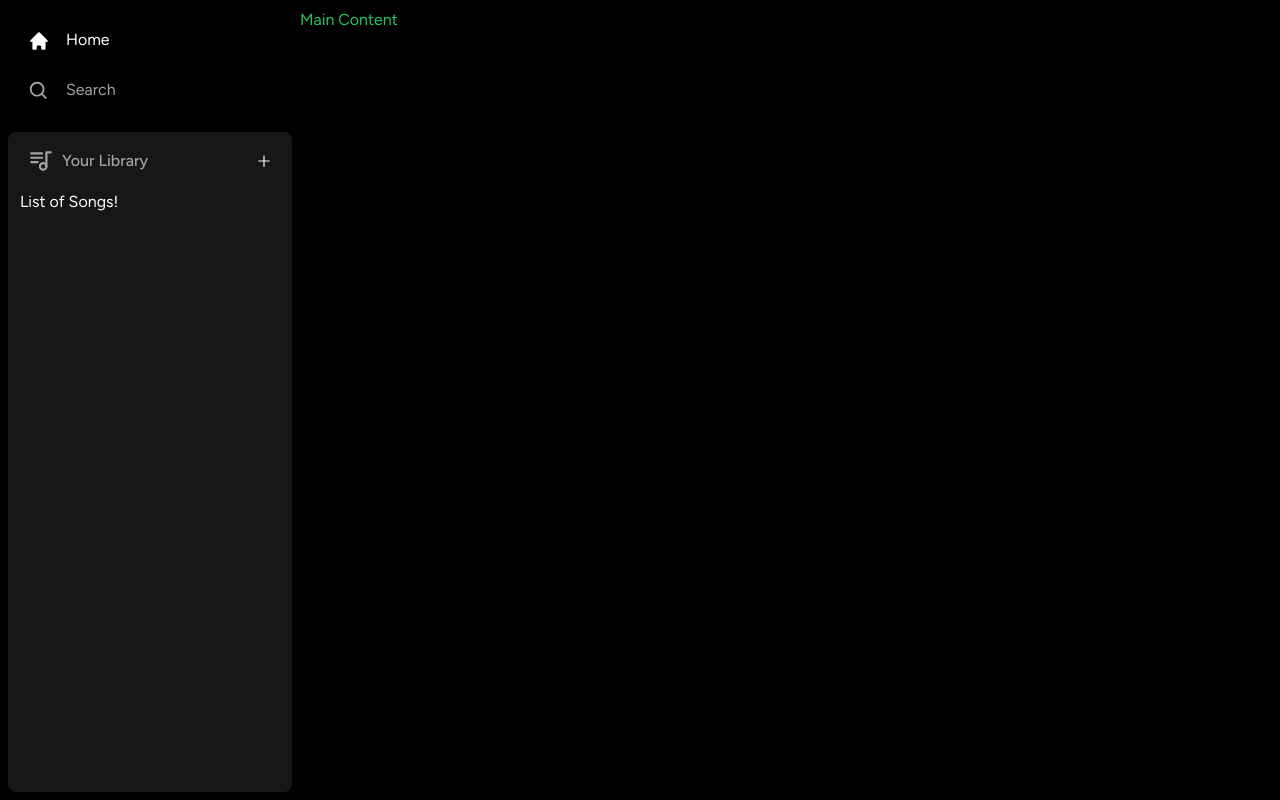
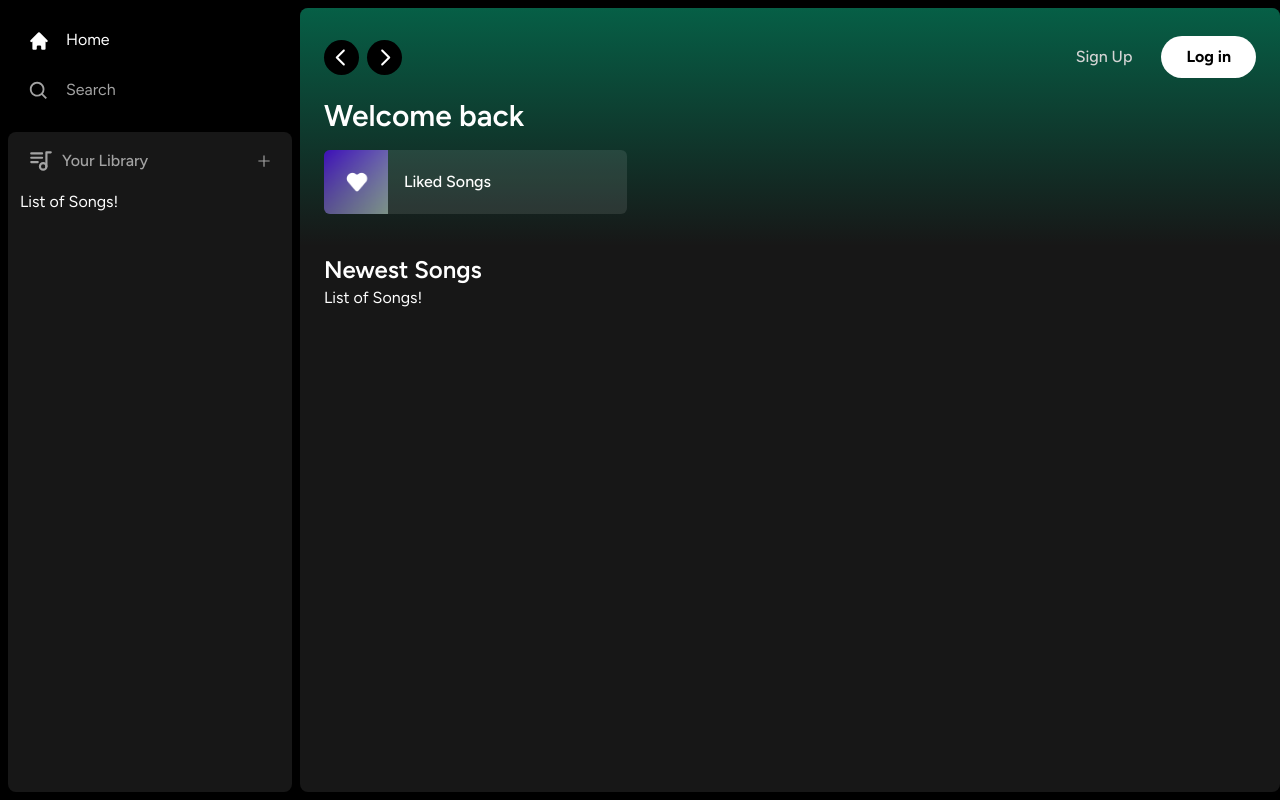
Before and after one commit to kartik-narang007/spotify-clone, a Next.js app: page / in a window 1280 px wide. Built offline with nearby package versions, Linux system fonts and the light colour scheme.

Commit message:
Preapred Basic Layout of the App

```diff
--- a/app/(site)/page.tsx
+++ b/app/(site)/page.tsx
@@ -1,7 +1,47 @@
+"use client";
+import Header from "@/components/Header";
+import ListItem from "@/components/ListItem";
+import { useRouter } from "next/navigation";
+
 
 
 export default function Home() {
+  const router = useRouter();
   return (
-      <div className="text-green-500">Main Content</div>
+      <div className="
+      bg-neutral-900
+      rounded-lg
+      h-full
+      w-full
+      overflow-hidden
+      overflow-y-auto
+      ">
+        <Header>
+          <div className="mb-2">
+            <h1 className="text-white text-3xl font-semibold">
+              Welcome back
+            </h1>
+            <div className="
+            grid
+            grid-cols-1
+            sm:grid-cols-3
+            xl:grid-cols-3
+            2xl:grid-cols-4
+            gap-3
+            mt-4
+            ">
+              <ListItem image="/images/liked.png" name="Liked Songs" href="liked"/>
+            </div>
+          </div>
+          </Header>
+          <div className="mt-2 mb-7 px-6">
+            <div className="flex justify-between items-center">
+              <h1 className="text-white text-2xl font-semibold">Newest Songs</h1>
+            </div>
+            <div>
+              List of Songs!
+            </div>
+          </div>
+      </div>
   );
 }
--- /dev/null
+++ b/components/Button.tsx
@@ -0,0 +1,43 @@
+import { forwardRef } from "react";
+import { twMerge } from "tailwind-merge";
+
+interface ButtonProps extends React.ButtonHTMLAttributes<HTMLButtonElement> {
+  children: React.ReactNode;
+}
+
+const Button = forwardRef<HTMLButtonElement, ButtonProps>(
+  ({ className, children, disabled, type = "button", ...props }, ref) => {
+    return (
+      <button
+        type={type}
+        className={twMerge(
+          `
+        w-full
+        rounded-full
+        bg-green-500
+        border
+        border-transparent
+        px-3
+        py-3
+        disabled:cursor-not-allowed
+        disabled:opacity-50
+        text-black
+        font-bold
+        hover:opacity-75
+        transition
+        `,
+          className
+        )}
+        disabled={disabled}
+        ref={ref}
+        {...props}
+      >
+        {children}
+      </button>
+    );
+  }
+);
+
+Button.displayName = "Button";
+
+export default Button;
--- /dev/null
+++ b/components/Header.tsx
@@ -0,0 +1,132 @@
+import { useRouter } from "next/navigation";
+import { BiSearch } from "react-icons/bi";
+import { HiHome } from "react-icons/hi";
+import { RxCaretLeft, RxCaretRight } from "react-icons/rx";
+import { twMerge } from "tailwind-merge";
+import Button from "./Button";
+
+interface HeaderProps {
+  children: React.ReactNode;
+  className?: string;
+}
+
+const Header: React.FC<HeaderProps> = ({ children, className }) => {
+  const router = useRouter()
+
+  const handleLogout = () => {
+    // Handle Logout in the Future
+  };
+
+  return (
+    <div
+      className={twMerge(
+        `
+    h-fit
+    bg-gradient-to-b
+    from-emerald-800
+    p-6
+  `,
+        className
+      )}
+    >
+      <div
+        className="
+    w-full
+    mb-4
+    flex
+    items-center
+    justify-between
+    "
+      >
+        <div className="hidden md:flex gap-x-2 items-center">
+          <button
+            onClick={() => router.back()}
+            className="
+        rounded-full
+        bg-black
+        flex
+        items-center
+        justify-center
+        hover:opacity-75
+        transition"
+          >
+            <RxCaretLeft className="text-white" size={35} />
+          </button>
+          <button
+            onClick={() => router.forward()}
+            className="rounded-full
+        bg-black
+        flex
+        items-center
+        justify-center
+        hover:opacity-75
+        transition"
+          >
+            <RxCaretRight className="text-white" size={35} />
+          </button>
+        </div>
+        <div className="
+        flex
+        md:hidden
+        gap-x-2
+        items-center
+        ">
+          <button className="
+          rounded-full
+          p-2
+          bg-white
+          flex
+          items-center
+          justfify-center
+          hover: opacity-75
+          transition
+          ">
+            <HiHome className="text-black" size={20}/>
+          </button>
+          <button className="
+          rounded-full
+          p-2
+          bg-white
+          flex
+          items-center
+          justfify-center
+          hover: opacity-75
+          transition
+          ">
+            <BiSearch className="text-black" size={20}/>
+          </button>
+
+        </div>
+        <div className="
+        flex
+        justfiy-between
+        items-center
+        gap-x-4
+
+        ">
+          <>
+          <div>
+            <Button className="
+            bg-transparent
+            text-neutral-300
+            font-medium
+            ">Sign Up</Button>
+          </div>
+          <div>
+            <Button
+            onClick={()=>{}}
+            className="
+            bg-white
+            px-6
+            py-2
+            ">Log in</Button>
+          </div>
+          </>
+        </div>
+      </div>
+      {children}
+    </div>
+  );
+
+};
+export default Header;
--- a/components/Library.tsx
+++ b/components/Library.tsx
@@ -27,7 +27,7 @@
           className="
         text-neutral-400
         cursor-pointer
-        hover: text-white
+        hover:text-white
         transition
         "
         />
--- /dev/null
+++ b/components/ListItem.tsx
@@ -0,0 +1,77 @@
+"use client";
+
+import Image from "next/image";
+import { useRouter } from "next/navigation";
+import { FaPlay } from "react-icons/fa";
+
+
+interface ListItemProps{
+    image: string;
+    name: string;
+    href: string;
+}
+
+const ListItem: React.FC<ListItemProps> = ({image, name, href}) => {
+    const router = useRouter();
+
+
+    const onClick = () =>{
+        // Add Authentication before push
+        router.push(href);
+    }
+  return (
+    <button
+    onClick={onClick}
+    className="
+    relative
+    group
+    flex
+    items-center
+    rounded-md
+    overflow-hidden
+    gap-x-4
+    bg-neutral-100/10
+    hover:bg-neutral-100/20
+    transition
+    pr-4
+    "
+    >
+        <div className="
+        relative
+        min-h-[64px]
+        min-w-[64px]
+        ">
+            <Image
+            width={64}
+            height={64}
+            className="object-cover"
+            src={image}
+            alt="Image"
+            />
+        </div>
+            <p className="font-medium truncate py-5">
+                {name}
+            </p>
+            <div className="
+                absolute
+                transition
+                opacity-0
+                rounded-full
+                flex
+                items-center
+                justify-center
+                bg-green-500
+                p-4
+                drop-shadow-md
+                right-5
+                group-hover:opacity-100
+                hover:scale-110
+
+            ">
+                <FaPlay className="text-black"/>
+            </div>
+    </button>
+  )
+}
+
+export default ListItem
--- a/components/SidebarItem.tsx
+++ b/components/SidebarItem.tsx
@@ -29,7 +29,7 @@
     font-meduim
     text-md
     cursor-pointer
-    hover: text-white
+    hover:text-white
     transition
     text-neutral-400
     py-1
```
Also changed, not shown: public/images/liked.png (added).
